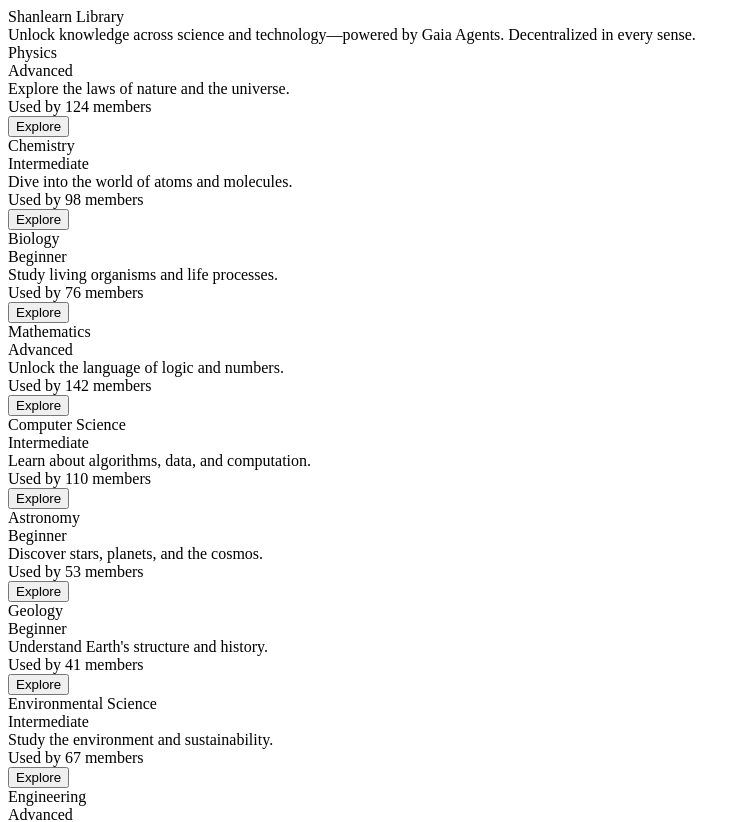
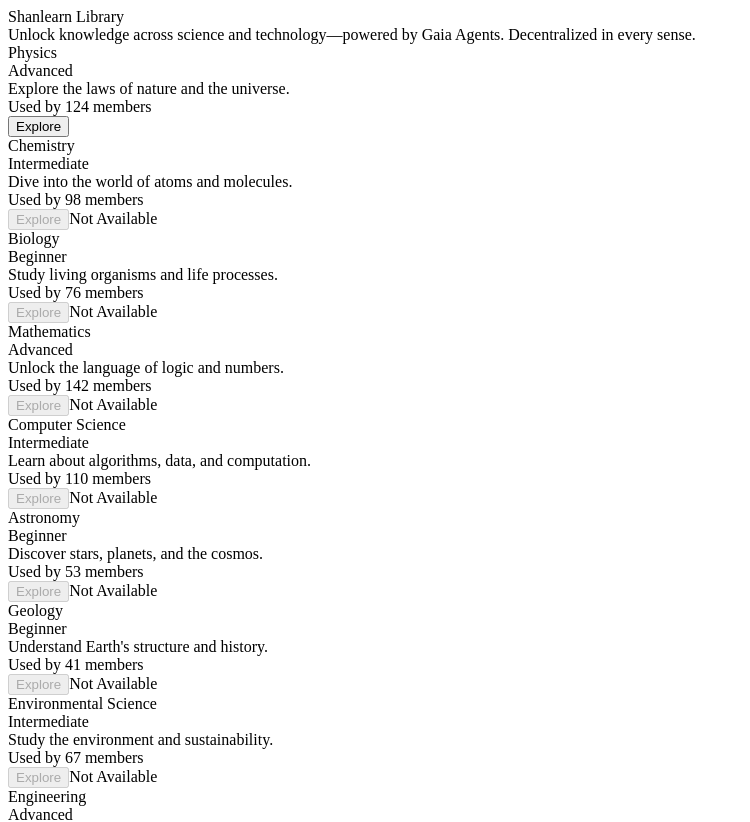
Before and after one commit to dumprahul/ShanLearn, a Next.js app in the folder main/: page /library in a window 1280 px wide. Shown: the top 822 px of the page, without its empty margins (0-750 px from the left). Built offline with nearby package versions, Linux system fonts and the light colour scheme.

Commit message:
commit-librarry-changes

```diff
--- a/main/src/app/aiagent/page.tsx
+++ b/main/src/app/aiagent/page.tsx
@@ -58,7 +58,7 @@
       <main className="relative z-20 flex flex-col items-center justify-center gap-4 px-4 py-24 sm:py-32 w-full">
         <div className="w-full max-w-2xl bg-white/80 dark:bg-black/80 rounded-3xl shadow-2xl flex flex-col min-h-[600px] border border-neutral-200 dark:border-neutral-800 backdrop-blur-xl">
           <header className="px-8 pt-8 pb-4 rounded-t-3xl bg-gradient-to-r from-black to-neutral-800 text-white text-center font-bold text-2xl shadow-md">
-            <span className="drop-shadow">Gaia Agent</span>
+            <span className="drop-shadow">Gaia Agent - Physics Agent</span>
           </header>
           <div className="flex-1 overflow-y-auto px-6 py-8 flex flex-col gap-6 bg-transparent">
             {messages.map((msg, idx) => (
--- a/main/src/app/library/page.tsx
+++ b/main/src/app/library/page.tsx
@@ -1,4 +1,6 @@
+'use client';
 import { AnimatedShinyText } from "@/components/magicui/animated-shiny-text";
+import { useRouter } from "next/navigation";
 
 const subjects = [
   { name: "Physics", agent: true, members: 124, desc: "Explore the laws of nature and the universe.", difficulty: "Advanced" },
@@ -22,6 +24,7 @@
 };
 
 export default function Library() {
+  const router = useRouter();
   return (
     <div className="relative min-h-screen flex flex-col items-center justify-start bg-background py-16 px-4">
       <AnimatedShinyText shimmerWidth={160} className="text-3xl font-bold text-center mb-2">
@@ -54,10 +57,25 @@
             <div className="text-xs text-neutral-600 dark:text-neutral-300 mb-2">
               Used by <span className="font-bold">{subject.members}</span> members
             </div>
-            <div className="w-full flex justify-center mt-auto">
-              <button className="px-4 py-2 rounded-lg bg-black text-white dark:bg-white dark:text-black font-semibold shadow hover:bg-neutral-800 dark:hover:bg-neutral-200 transition-colors text-sm">
-                Explore
-              </button>
+            <div className="w-full flex flex-col items-center mt-auto">
+              {idx === 0 ? (
+                <button
+                  className="px-4 py-2 rounded-lg bg-black text-white dark:bg-white dark:text-black font-semibold shadow hover:bg-neutral-800 dark:hover:bg-neutral-200 transition-colors text-sm w-full"
+                  onClick={() => router.push('/aiagent')}
+                >
+                  Explore
+                </button>
+              ) : (
+                <>
+                  <button
+                    className="px-4 py-2 rounded-lg bg-red-200 text-red-700 dark:bg-red-900 dark:text-red-200 font-semibold shadow transition-colors text-sm w-full cursor-not-allowed opacity-60"
+                    disabled
+                  >
+                    Explore
+                  </button>
+                  <span className="mt-2 text-xs text-red-600 dark:text-red-400 font-medium">Not Available</span>
+                </>
+              )}
             </div>
           </div>
         ))}
```
